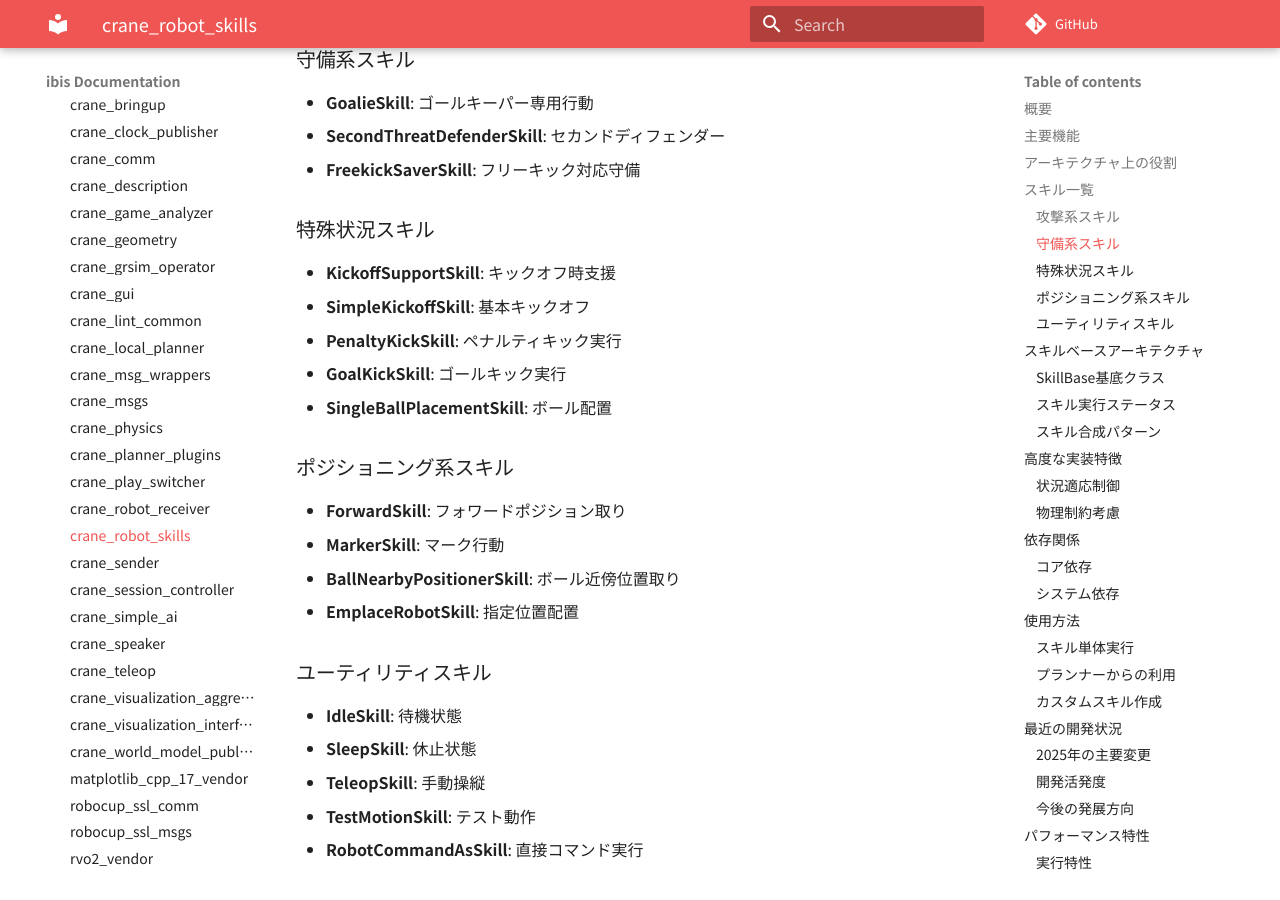
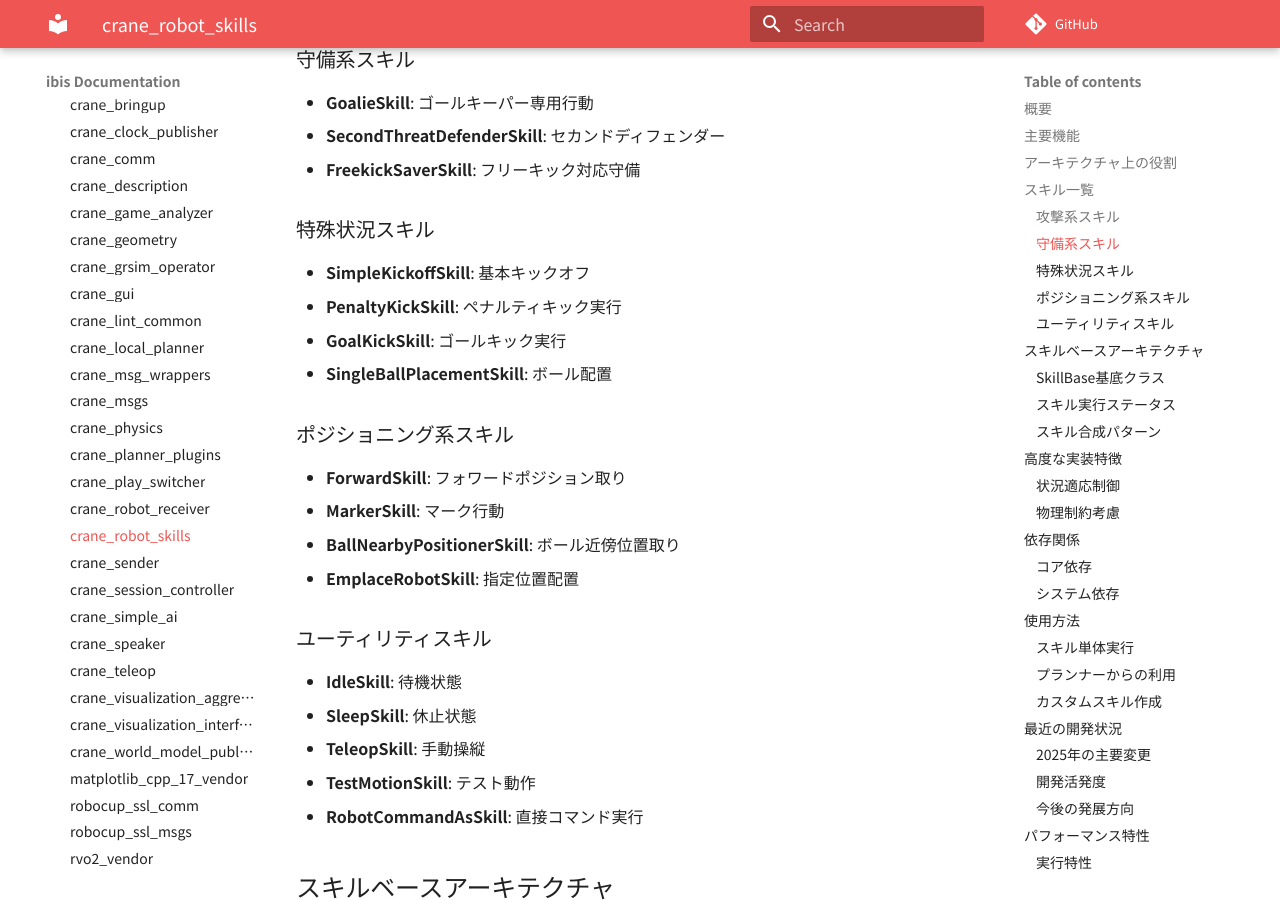
Before and after one commit to ibis-ssl/ibis_documentation, an MkDocs documentation site: the page built from docs/ai/packages/crane_robot_skills.md, in a window 1280 px wide and 900 px high, scrolled down 1029 px. Built offline with MkDocs 1.6.1 and Material for MkDocs 9.7.7, drawn with Linux system fonts in a browser that asks for light colours; nearby versions of some CDN libraries; some web fonts are replaced; comment, search, counter and statistics services are not loaded.

Commit message:
🔄 synced local 'docs/ai' with remote 'docs'

```diff
--- a/docs/ai/packages/crane_robot_skills.md
+++ b/docs/ai/packages/crane_robot_skills.md
@@ -33,7 +33,6 @@ Craneシステムの**行動実行層**として、戦略プランナーから
 
 ### 特殊状況スキル
 
-- **KickoffSupportSkill**: キックオフ時支援
 - **SimpleKickoffSkill**: 基本キックオフ
 - **PenaltyKickSkill**: ペナルティキック実行
 - **GoalKickSkill**: ゴールキック実行
```
